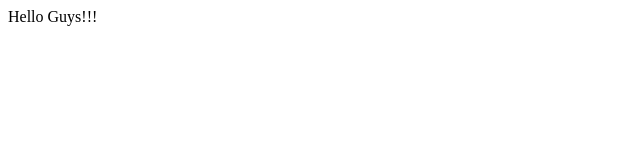
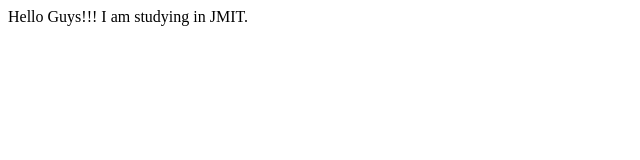
Before and after one commit to arpit01923/student-portfolio, a plain HTML site: page index.html in a window 1280 px wide. Shown: the whole page, without its empty margins (0-640 px from the left). Drawn offline with Linux system fonts and the light colour scheme.

Commit message:
updated-index.html

```diff
--- a/index.html
+++ b/index.html
@@ -7,7 +7,7 @@
     <title>College</title>
 </head>
 <body>
-
     Hello Guys!!!
+    I am studying in JMIT.
 </body>
 </html>
```
